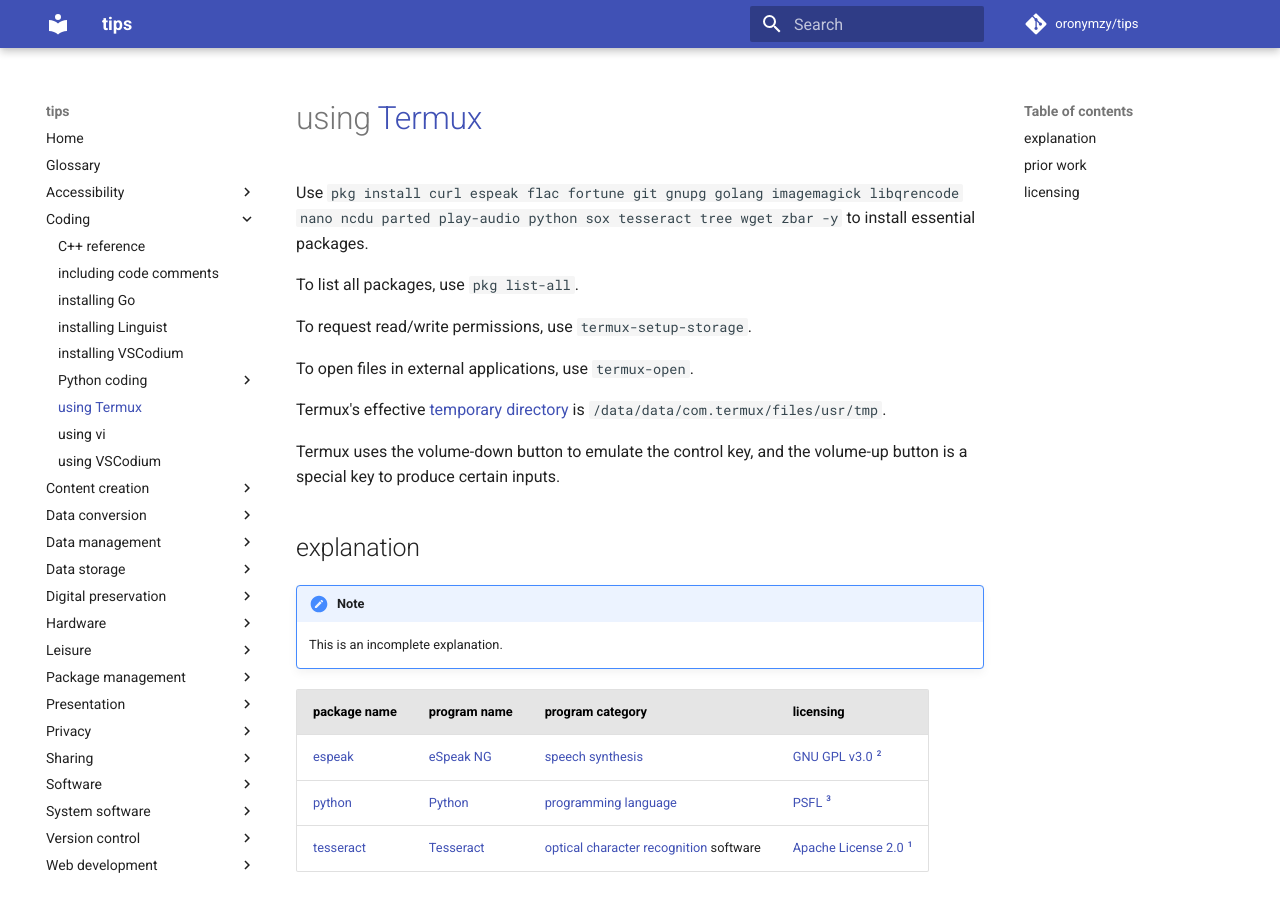
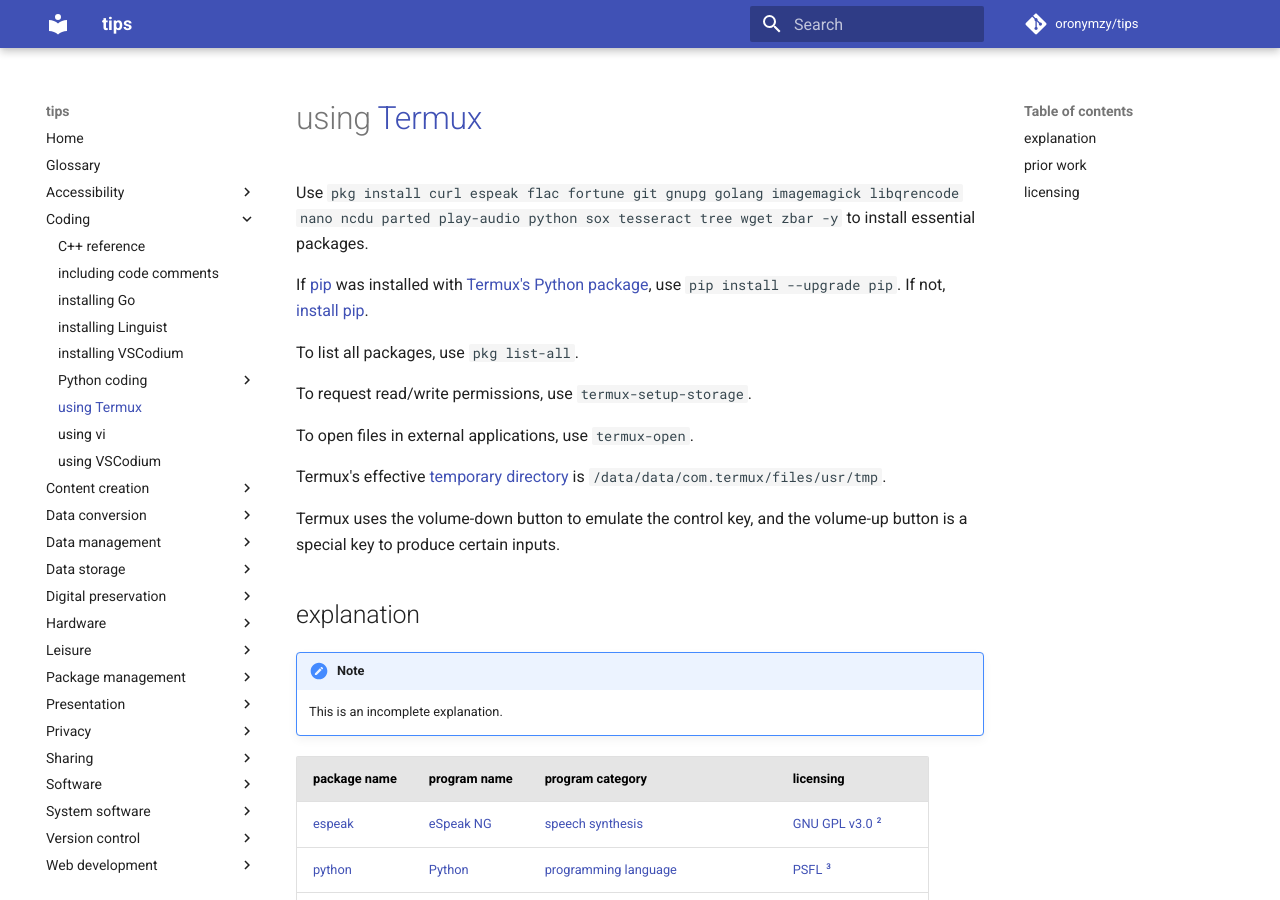
Before and after one commit to oronymzy/tips, an MkDocs documentation site: the page built from docs/usgTrmx.md, in a window 1280 px wide and 900 px high. Built offline with MkDocs 1.6.1 and Material for MkDocs 9.7.7, drawn with Linux system fonts in a browser that asks for light colours; comment, search, counter and statistics services are not loaded.

Commit message:
Add instructional content involving installation of pip

```diff
--- a/docs/usgTrmx.md
+++ b/docs/usgTrmx.md
@@ -1,6 +1,8 @@
 # using [Termux]
 
 Use `pkg install curl espeak flac fortune git gnupg golang imagemagick libqrencode nano ncdu parted play-audio python sox tesseract tree wget zbar -y` to install essential packages.
+
+If [pip](https://pip.pypa.io/en/stable/) was installed with [Termux's Python package](https://github.com/termux/termux-packages/tree/master/packages/python), use `pip install --upgrade pip`. If not, [install pip](instpip.md).
 
 To list all packages, use `pkg list-all`.
 
```
